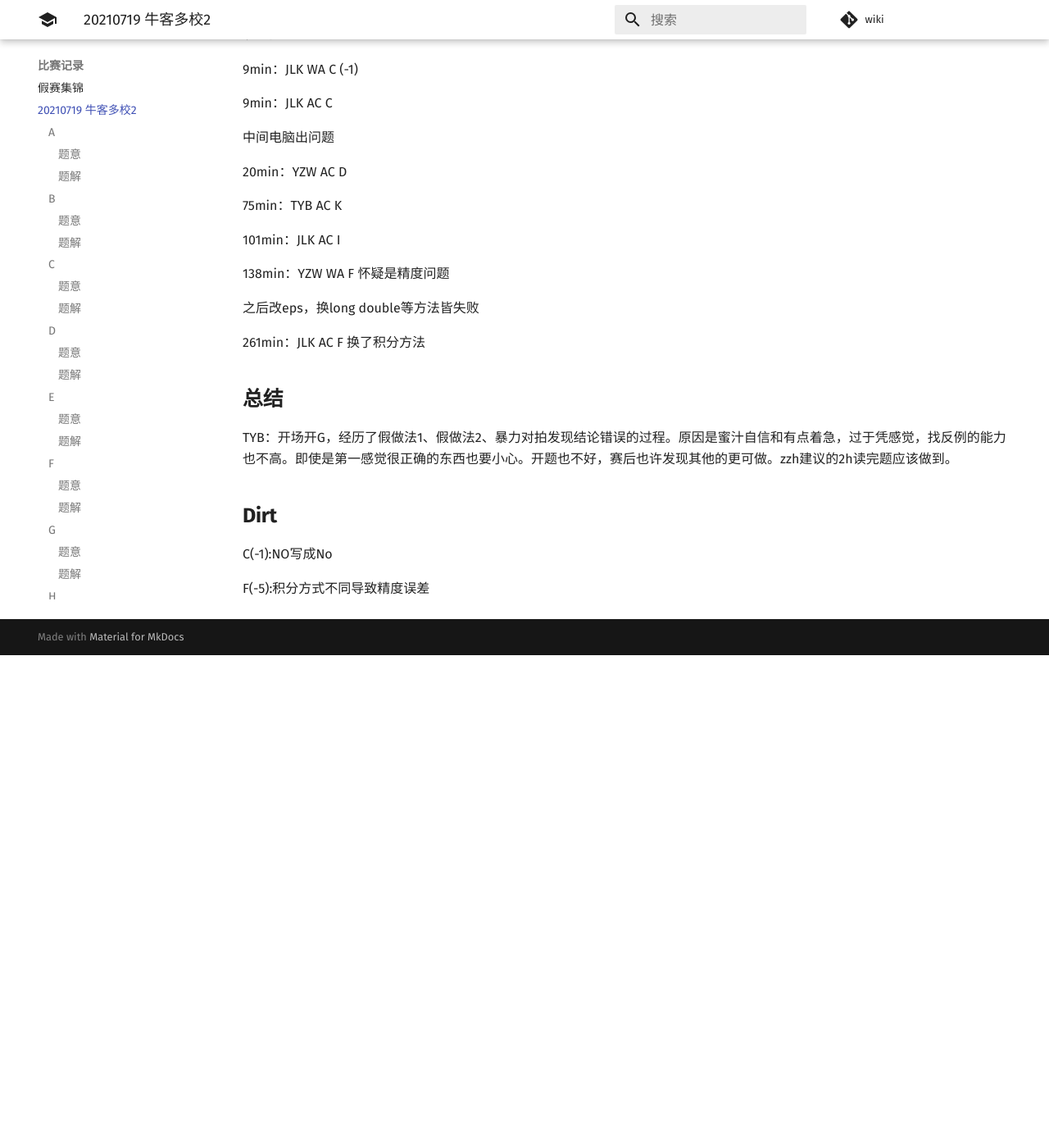
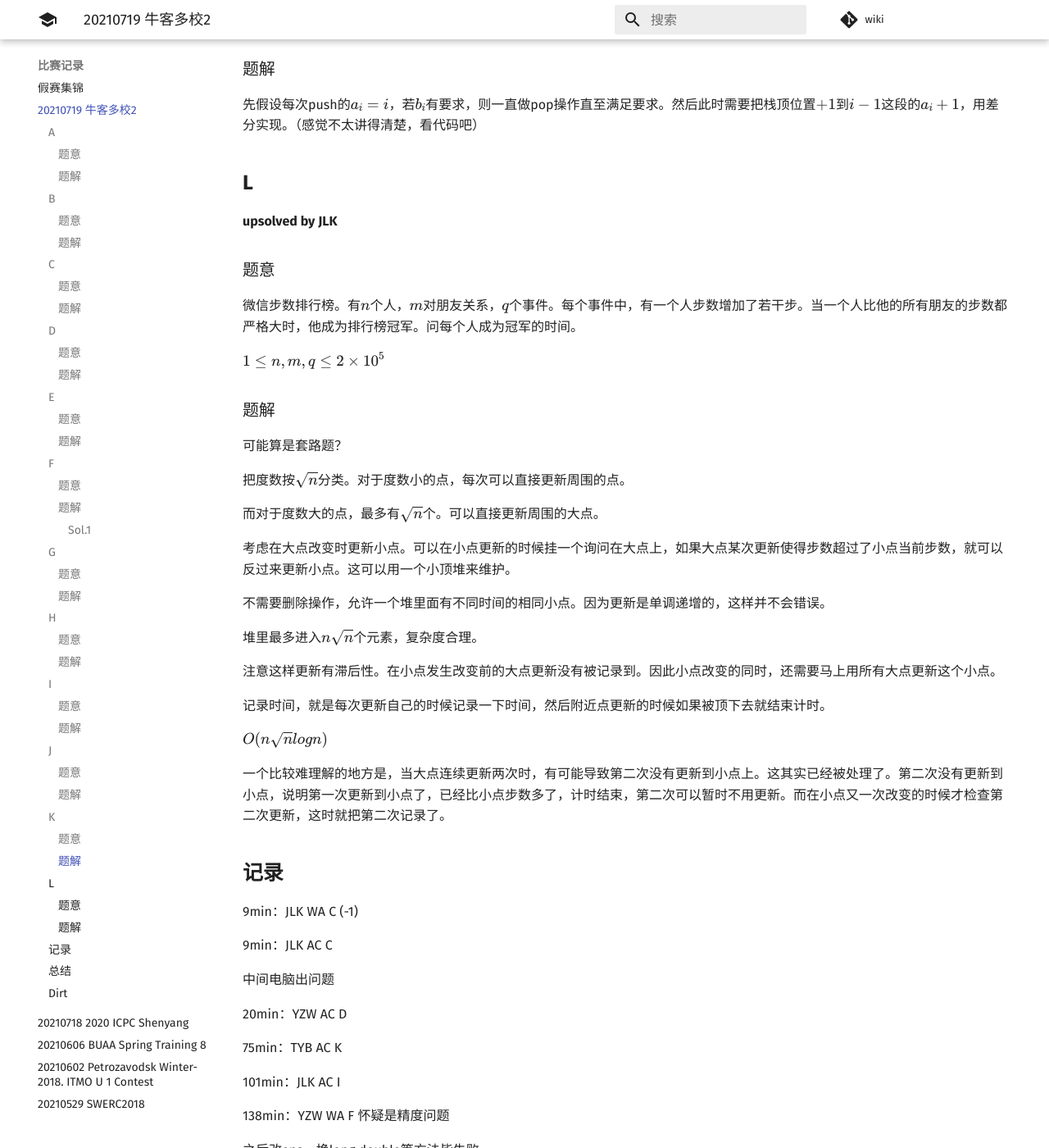
Before and after one commit to PoorMath/PoorMath.github.io, an MkDocs documentation site: the page built from docs/contest/2021牛客暑期多校训练营2.md, in a window 1280 px wide and 1400 px high, scrolled down 3544 px. Shown: the whole window at 82% size. Built offline with MkDocs 1.6.1 and Material for MkDocs 9.7.7, drawn with Linux system fonts in a browser that asks for light colours; comment, search, counter and statistics services are not loaded; before the commit the page ends 4343 px from its top, so only the background shows below that; some of the changed text lies outside the part shown.

Commit message:
Add files via upload

```diff
--- a/docs/contest/2021牛客暑期多校训练营2.md
+++ b/docs/contest/2021牛客暑期多校训练营2.md
@@ -34,11 +34,13 @@
 
 ### 题意
 
+给一个$n\times m$的格点图，每次可以选择一对四联通的点（没有被连过），连上一条边，要求不能构成封闭图形，不能操作者输。问先手输赢。
 
+$1 \le n,m \le 4$
 
 ### 题解
 
-
+游戏结束时最后一定构成一棵树，共$n\times m-1$条边，故判断其奇偶性即可。
 
 ## **D**
 
@@ -70,11 +72,15 @@
 
 ### 题意
 
-
+给定$A,B,C,D$四个空间里的点，作$P_1,P_2$，满足$|AP_1|\ge |BP_1|,|CP_2|\ge |DP_2|$，求满足方案的$P_1,P_2$的交集的体积。
 
 ### 题解
 
+这是阿波罗尼斯球，本质上是求两个球的交的面积。可以先计算得出圆心距离和两个半径。
 
+#### Sol.1
+
+用Simpson积分计算。在圆心连线上积分，积分函数为截面面积。
 
 ## **G**
 
@@ -106,11 +112,11 @@
 
 ### 题意
 
-
+两个$20\times 20$的迷宫，有障碍物和道路，各有一个人，各给定起点和终点（定点），四个方向同时控制两个人，碰到障碍物就不动，输出最小步数、方案以及路径。
 
 ### 题解
 
-
+记录$20^4$的位置状态，BFS即可。
 
 ## **J**
 
@@ -149,15 +155,35 @@
 
 ## **L**
 
-**upsolved by **
+**upsolved by JLK**
 
 ### 题意
 
+微信步数排行榜。有$n$个人，$m$对朋友关系，$q$个事件。每个事件中，有一个人步数增加了若干步。当一个人比他的所有朋友的步数都严格大时，他成为排行榜冠军。问每个人成为冠军的时间。
 
+$1 \le n,m,q \le 2\times 10^5$
 
 ### 题解
 
+可能算是套路题？
 
+把度数按$\sqrt n$分类。对于度数小的点，每次可以直接更新周围的点。
+
+而对于度数大的点，最多有$\sqrt n$个。可以直接更新周围的大点。
+
+考虑在大点改变时更新小点。可以在小点更新的时候挂一个询问在大点上，如果大点某次更新使得步数超过了小点当前步数，就可以反过来更新小点。这可以用一个小顶堆来维护。
+
+不需要删除操作，允许一个堆里面有不同时间的相同小点。因为更新是单调递增的，这样并不会错误。
+
+堆里最多进入$n\sqrt n$个元素，复杂度合理。
+
+注意这样更新有滞后性。在小点发生改变前的大点更新没有被记录到。因此小点改变的同时，还需要马上用所有大点更新这个小点。
+
+记录时间，就是每次更新自己的时候记录一下时间，然后附近点更新的时候如果被顶下去就结束计时。
+
+$O(n\sqrt nlog n)$
+
+一个比较难理解的地方是，当大点连续更新两次时，有可能导致第二次没有更新到小点上。这其实已经被处理了。第二次没有更新到小点，说明第一次更新到小点了，已经比小点步数多了，计时结束，第二次可以暂时不用更新。而在小点又一次改变的时候才检查第二次更新，这时就把第二次记录了。
 
 ## **记录**
 
```
